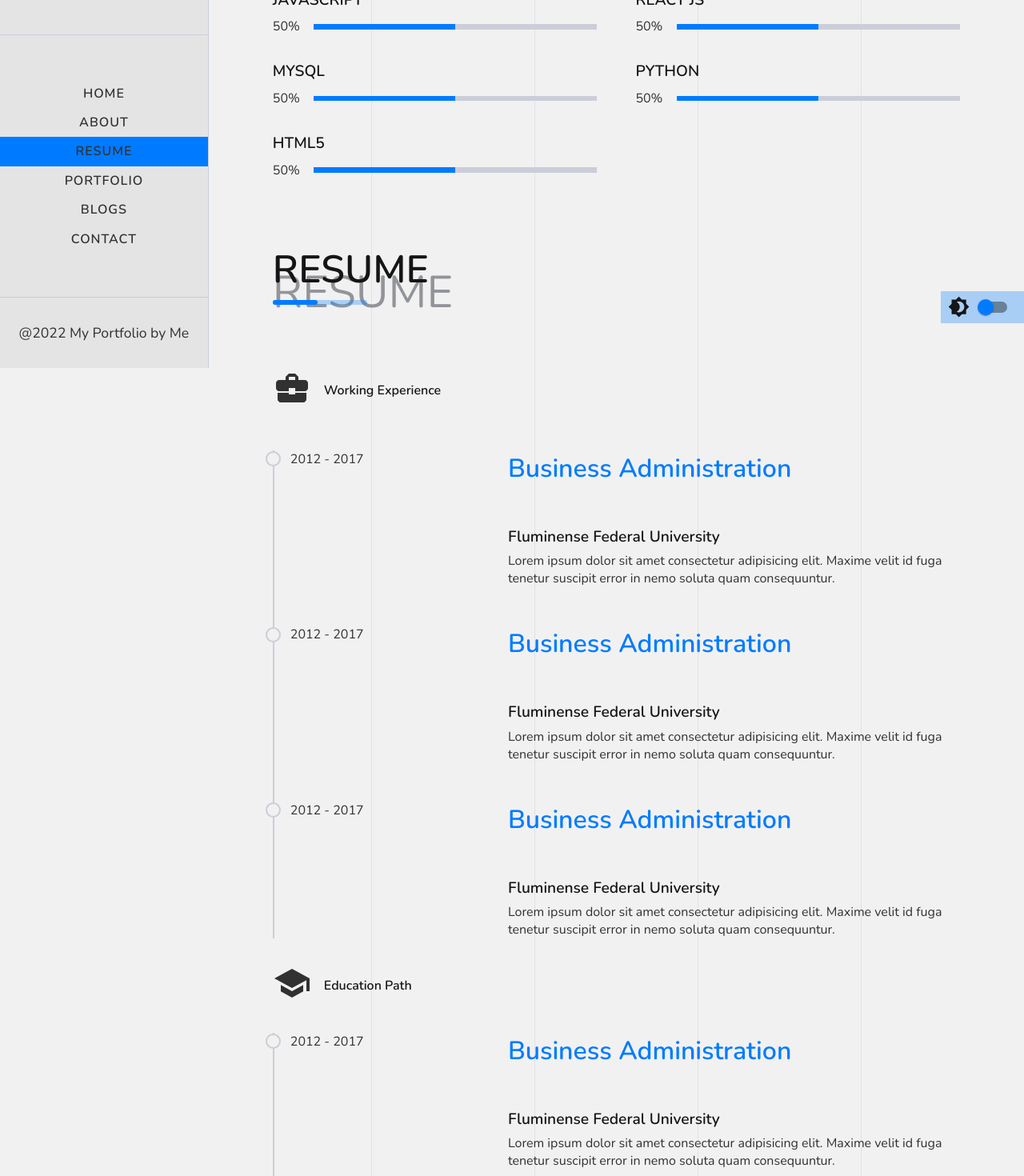
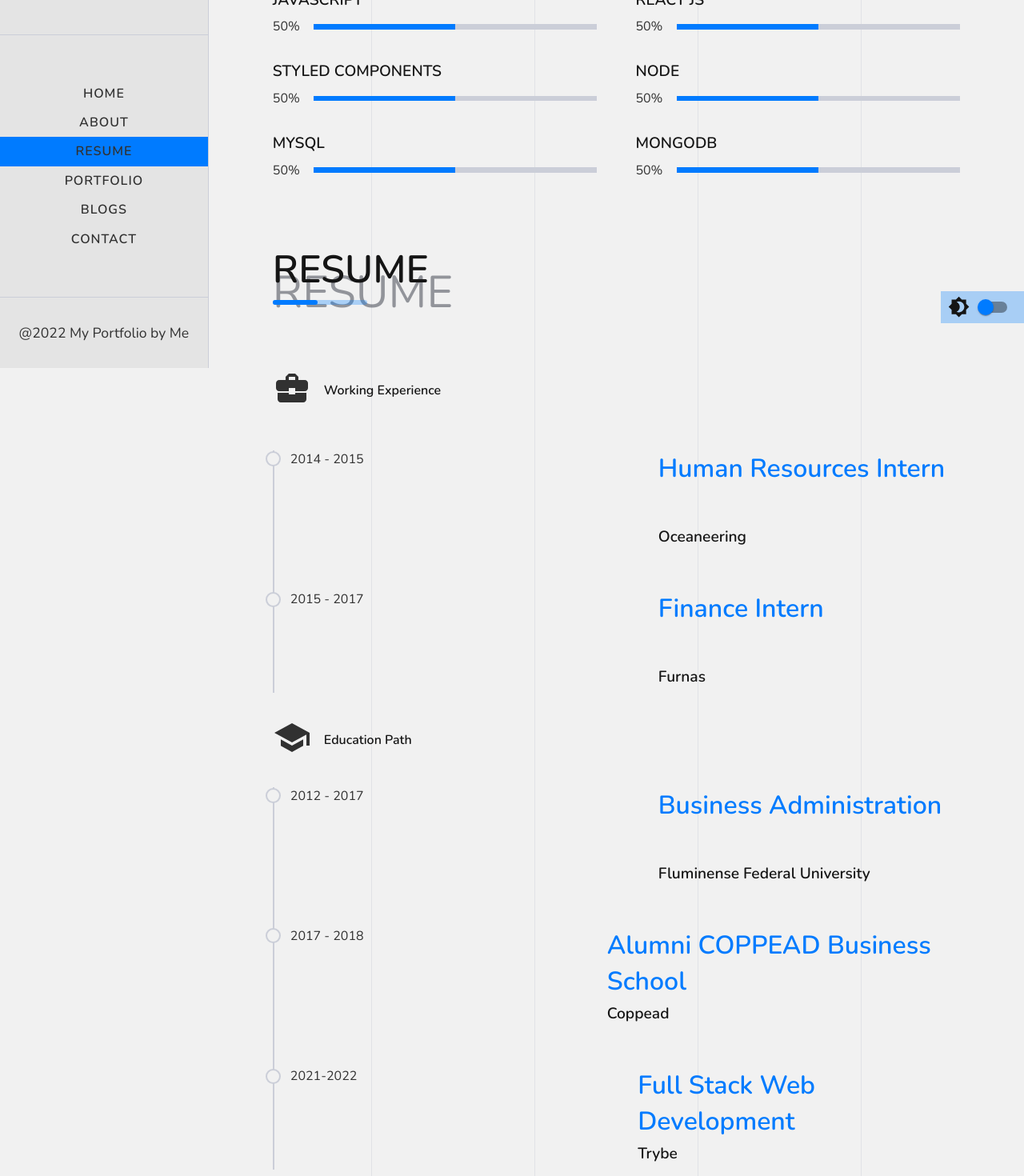
Before and after one commit to mjossany/portfolio, a React (Create React App) app: page /resume in a window 1280 px wide. Shown: the part 340-1810 px from the top of the page at 80% size. Built offline with nearby package versions, Linux system fonts and the light colour scheme.

Commit message:
Insert real information about me on the ResumePage

```diff
--- a/src/components/ResumePageComponent/ResumePageComponent.jsx
+++ b/src/components/ResumePageComponent/ResumePageComponent.jsx
@@ -19,7 +19,6 @@ import {
   ResumeSection,
   RightContentH5,
   RightContentH6,
-  RightContentP,
   Skills,
   SkillsSection,
   SmallTitle,
@@ -92,6 +91,32 @@ function ResumePageComponent() {
               </ProgressBar>
               <ProgressBar>
                 <ProgressBarTitle>
+                  STYLED COMPONENTS
+                </ProgressBarTitle>
+                <ProgressBarInfos>
+                  <ProgressBarInfosP>
+                    50%
+                  </ProgressBarInfosP>
+                  <Progress>
+                    <ProgressSpan style={{ width: '50%' }} />
+                  </Progress>
+                </ProgressBarInfos>
+              </ProgressBar>
+              <ProgressBar>
+                <ProgressBarTitle>
+                  NODE
+                </ProgressBarTitle>
+                <ProgressBarInfos>
+                  <ProgressBarInfosP>
+                    50%
+                  </ProgressBarInfosP>
+                  <Progress>
+                    <ProgressSpan style={{ width: '50%' }} />
+                  </Progress>
+                </ProgressBarInfos>
+              </ProgressBar>
+              <ProgressBar>
+                <ProgressBarTitle>
                   MYSQL
                 </ProgressBarTitle>
                 <ProgressBarInfos>
@@ -105,20 +130,7 @@ function ResumePageComponent() {
               </ProgressBar>
               <ProgressBar>
                 <ProgressBarTitle>
-                  PYTHON
-                </ProgressBarTitle>
-                <ProgressBarInfos>
-                  <ProgressBarInfosP>
-                    50%
-                  </ProgressBarInfosP>
-                  <Progress>
-                    <ProgressSpan style={{ width: '50%' }} />
-                  </Progress>
-                </ProgressBarInfos>
-              </ProgressBar>
-              <ProgressBar>
-                <ProgressBarTitle>
-                  HTML5
+                  MONGODB
                 </ProgressBarTitle>
                 <ProgressBarInfos>
                   <ProgressBarInfosP>
@@ -149,58 +161,31 @@ function ResumePageComponent() {
               <ResumeItem>
                 <ResumeItemLeftContent>
                   <LeftContentP>
-                    2012 - 2017
+                    2014 - 2015
                   </LeftContentP>
                 </ResumeItemLeftContent>
                 <ResumeItemRightContent>
                   <RightContentH5>
-                    Business Administration
+                    Human Resources Intern
                   </RightContentH5>
                   <RightContentH6>
-                    Fluminense Federal University
+                    Oceaneering
                   </RightContentH6>
-                  <RightContentP>
-                    Lorem ipsum dolor sit amet consectetur adipisicing elit.
-                    Maxime velit id fuga tenetur suscipit error in nemo soluta quam consequuntur.
-                  </RightContentP>
                 </ResumeItemRightContent>
               </ResumeItem>
               <ResumeItem>
                 <ResumeItemLeftContent>
                   <LeftContentP>
-                    2012 - 2017
+                    2015 - 2017
                   </LeftContentP>
                 </ResumeItemLeftContent>
                 <ResumeItemRightContent>
                   <RightContentH5>
-                    Business Administration
+                    Finance Intern
                   </RightContentH5>
                   <RightContentH6>
-                    Fluminense Federal University
+                    Furnas
                   </RightContentH6>
-                  <RightContentP>
-                    Lorem ipsum dolor sit amet consectetur adipisicing elit.
-                    Maxime velit id fuga tenetur suscipit error in nemo soluta quam consequuntur.
-                  </RightContentP>
-                </ResumeItemRightContent>
-              </ResumeItem>
-              <ResumeItem>
-                <ResumeItemLeftContent>
-                  <LeftContentP>
-                    2012 - 2017
-                  </LeftContentP>
-                </ResumeItemLeftContent>
-                <ResumeItemRightContent>
-                  <RightContentH5>
-                    Business Administration
-                  </RightContentH5>
-                  <RightContentH6>
-                    Fluminense Federal University
-                  </RightContentH6>
-                  <RightContentP>
-                    Lorem ipsum dolor sit amet consectetur adipisicing elit.
-                    Maxime velit id fuga tenetur suscipit error in nemo soluta quam consequuntur.
-                  </RightContentP>
                 </ResumeItemRightContent>
               </ResumeItem>
             </ResumeContent>
@@ -228,48 +213,36 @@ function ResumePageComponent() {
                   <RightContentH6>
                     Fluminense Federal University
                   </RightContentH6>
-                  <RightContentP>
-                    Lorem ipsum dolor sit amet consectetur adipisicing elit.
-                    Maxime velit id fuga tenetur suscipit error in nemo soluta quam consequuntur.
-                  </RightContentP>
                 </ResumeItemRightContent>
               </ResumeItem>
               <ResumeItem>
                 <ResumeItemLeftContent>
                   <LeftContentP>
-                    2012 - 2017
+                    2017 - 2018
                   </LeftContentP>
                 </ResumeItemLeftContent>
                 <ResumeItemRightContent>
                   <RightContentH5>
-                    Business Administration
+                    Alumni COPPEAD Business School
                   </RightContentH5>
                   <RightContentH6>
-                    Fluminense Federal University
+                    Coppead
                   </RightContentH6>
-                  <RightContentP>
-                    Lorem ipsum dolor sit amet consectetur adipisicing elit.
-                    Maxime velit id fuga tenetur suscipit error in nemo soluta quam consequuntur.
-                  </RightContentP>
                 </ResumeItemRightContent>
               </ResumeItem>
               <ResumeItem>
                 <ResumeItemLeftContent>
                   <LeftContentP>
-                    2012 - 2017
+                    2021-2022
                   </LeftContentP>
                 </ResumeItemLeftContent>
                 <ResumeItemRightContent>
                   <RightContentH5>
-                    Business Administration
+                    Full Stack Web Development
                   </RightContentH5>
                   <RightContentH6>
-                    Fluminense Federal University
+                    Trybe
                   </RightContentH6>
-                  <RightContentP>
-                    Lorem ipsum dolor sit amet consectetur adipisicing elit.
-                    Maxime velit id fuga tenetur suscipit error in nemo soluta quam consequuntur.
-                  </RightContentP>
                 </ResumeItemRightContent>
               </ResumeItem>
             </ResumeContent>
```
